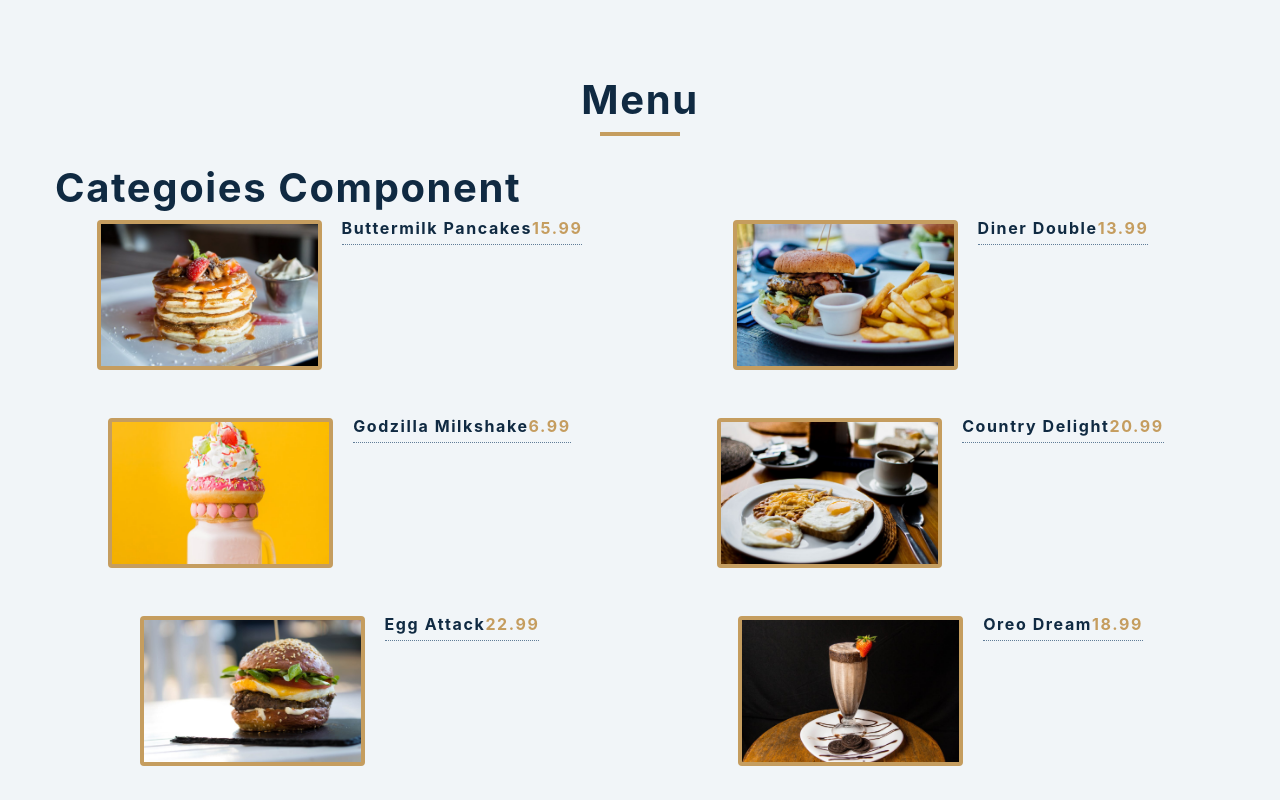
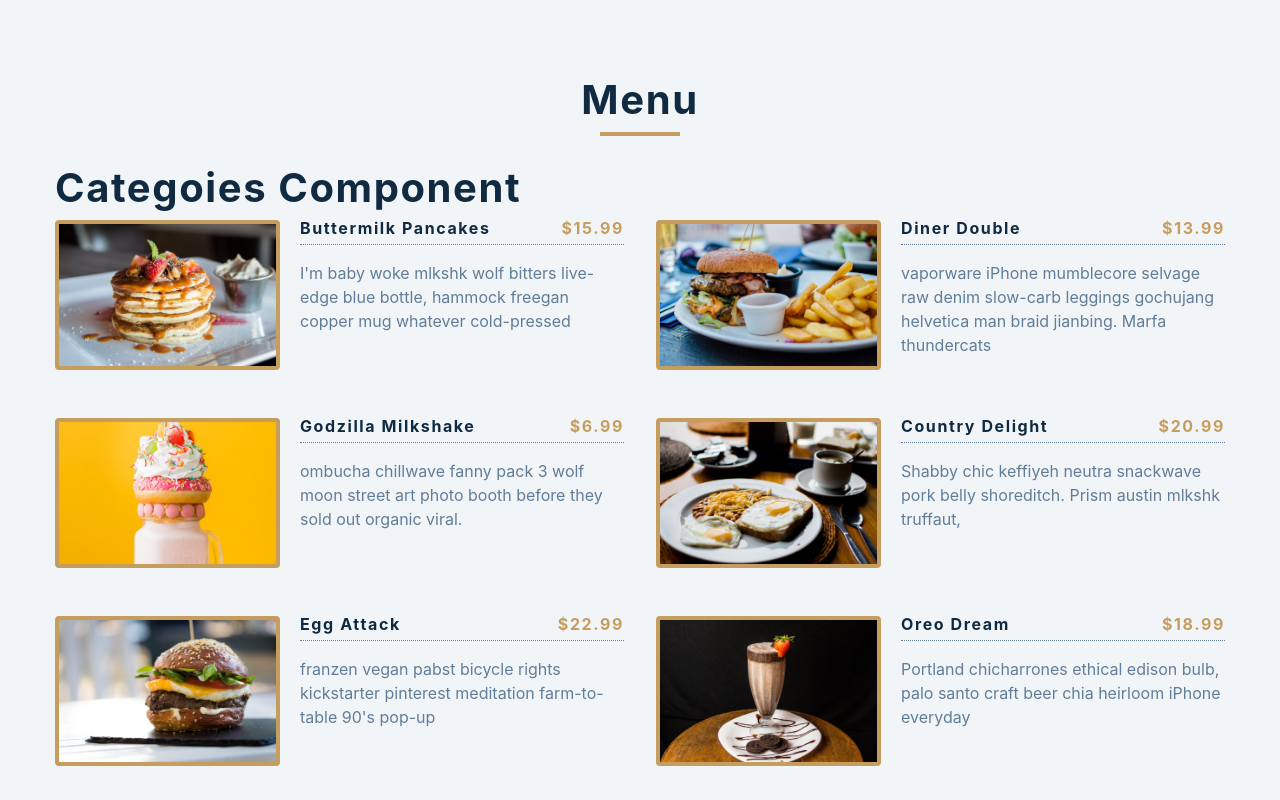
Before and after one commit to stephanieraymos/menu, a React (Create React App) app: page / in a window 1280 px wide. Shown: the top 800 px of the page. Built offline with nearby package versions, Linux system fonts and the light colour scheme.

Commit message:
Item description

```diff
--- a/src/Menu.js
+++ b/src/Menu.js
@@ -11,8 +11,9 @@ const Menu = ({ items }) => {
             <div className="item-info">
               <header>
                 <h4>{title}</h4>
-                <h4 className="price">{price}</h4>
+                <h4 className="price">${price}</h4>
               </header>
+              <p className="item-text">{desc}</p>
             </div>
           </article>
         );
```
